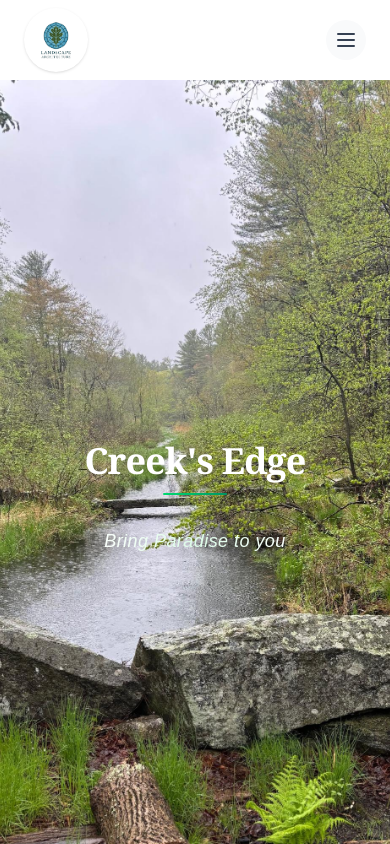
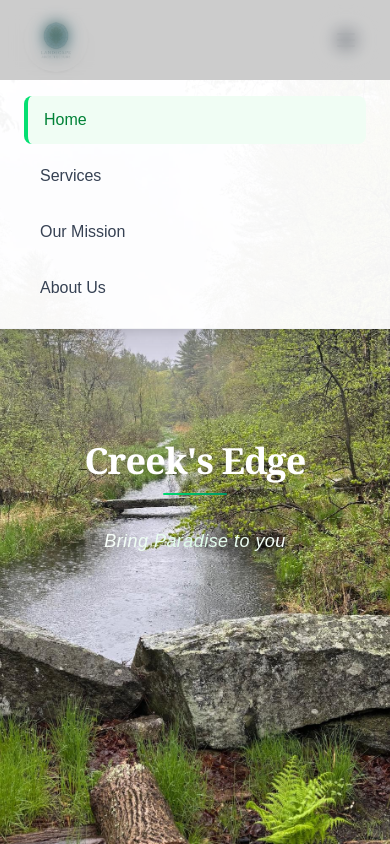
Before and after one commit to Rorozco11/CreeksEdge, a Next.js app in the folder creeksedgeapp/: page / in a window 390 px wide. Both pictures are taken after a click on the button 346 px from the left and 40 px from the top of the page. Shown: the top 844 px of the page. Built offline with nearby package versions, Linux system fonts and the light colour scheme.

Commit message:
Finishing touches

```diff
--- a/creeksedgeapp/src/app/components/navbar.tsx
+++ b/creeksedgeapp/src/app/components/navbar.tsx
@@ -9,6 +9,7 @@ const Navbar = () => {
   const pathname = usePathname();
   const [activeLink, setActiveLink] = useState('Home');
   const [isScrolled, setIsScrolled] = useState(false);
+  const [isMobileMenuOpen, setIsMobileMenuOpen] = useState(false);
 
   useEffect(() => {
     // Set active link based on current pathname
@@ -32,6 +33,14 @@ const Navbar = () => {
     { name: 'Our Mission', href: '/mission' },
     { name: 'About Us', href: '/about' }
   ];
+
+  const toggleMobileMenu = () => {
+    setIsMobileMenuOpen(!isMobileMenuOpen);
+  };
+
+  const closeMobileMenu = () => {
+    setIsMobileMenuOpen(false);
+  };
 
   return (
     <nav className={`fixed top-0 left-0 w-full z-50 transition-all duration-300 ${
@@ -97,7 +106,10 @@ const Navbar = () => {
 
           {/* Mobile Menu Button */}
           <div className="md:hidden">
-            <button className="p-2 rounded-full bg-gray-50 hover:bg-gray-100 transition-colors duration-200">
+            <button
+              onClick={toggleMobileMenu}
+              className="p-2 rounded-full bg-gray-50 hover:bg-gray-100 transition-colors duration-200"
+            >
               <svg className="w-6 h-6 text-gray-700" fill="none" stroke="currentColor" viewBox="0 0 24 24">
                 <path strokeLinecap="round" strokeLinejoin="round" strokeWidth={2} d="M4 6h16M4 12h16M4 18h16" />
               </svg>
@@ -105,6 +117,39 @@ const Navbar = () => {
           </div>
         </div>
       </div>
+
+      {/* Mobile Menu Overlay */}
+      {isMobileMenuOpen && (
+        <div className="md:hidden">
+          {/* Backdrop */}
+          <div
+            className="fixed inset-0 bg-black/20 backdrop-blur-sm z-40"
+            onClick={closeMobileMenu}
+          ></div>
+
+          {/* Mobile Menu */}
+          <div className="fixed top-20 left-0 right-0 bg-white/95 backdrop-blur-md shadow-xl border-b border-gray-100 z-50 transform transition-all duration-300">
+            <div className="px-6 py-4">
+              <div className="space-y-2">
+                {navLinks.map((link) => (
+                  <Link
+                    key={link.name}
+                    href={link.href}
+                    onClick={closeMobileMenu}
+                    className={`block px-4 py-3 rounded-lg font-medium transition-all duration-300 ${
+                      activeLink === link.name
+                        ? 'text-green-700 bg-green-50 border-l-4 border-green-400'
+                        : 'text-gray-700 hover:text-green-700 hover:bg-gray-50'
+                    }`}
+                  >
+                    {link.name}
+                  </Link>
+                ))}
+              </div>
+            </div>
+          </div>
+        </div>
+      )}
     </nav>
   );
 };
```
